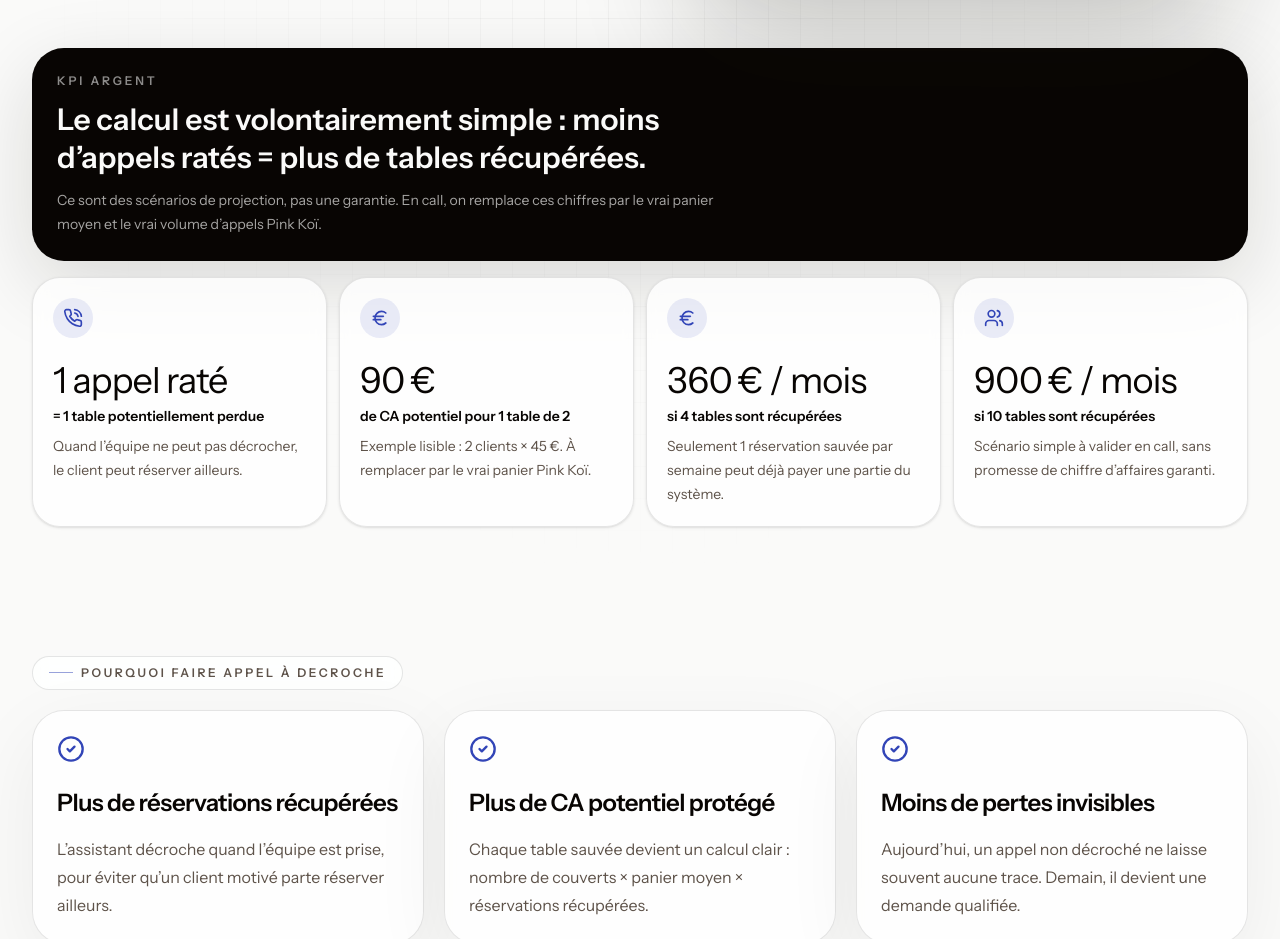
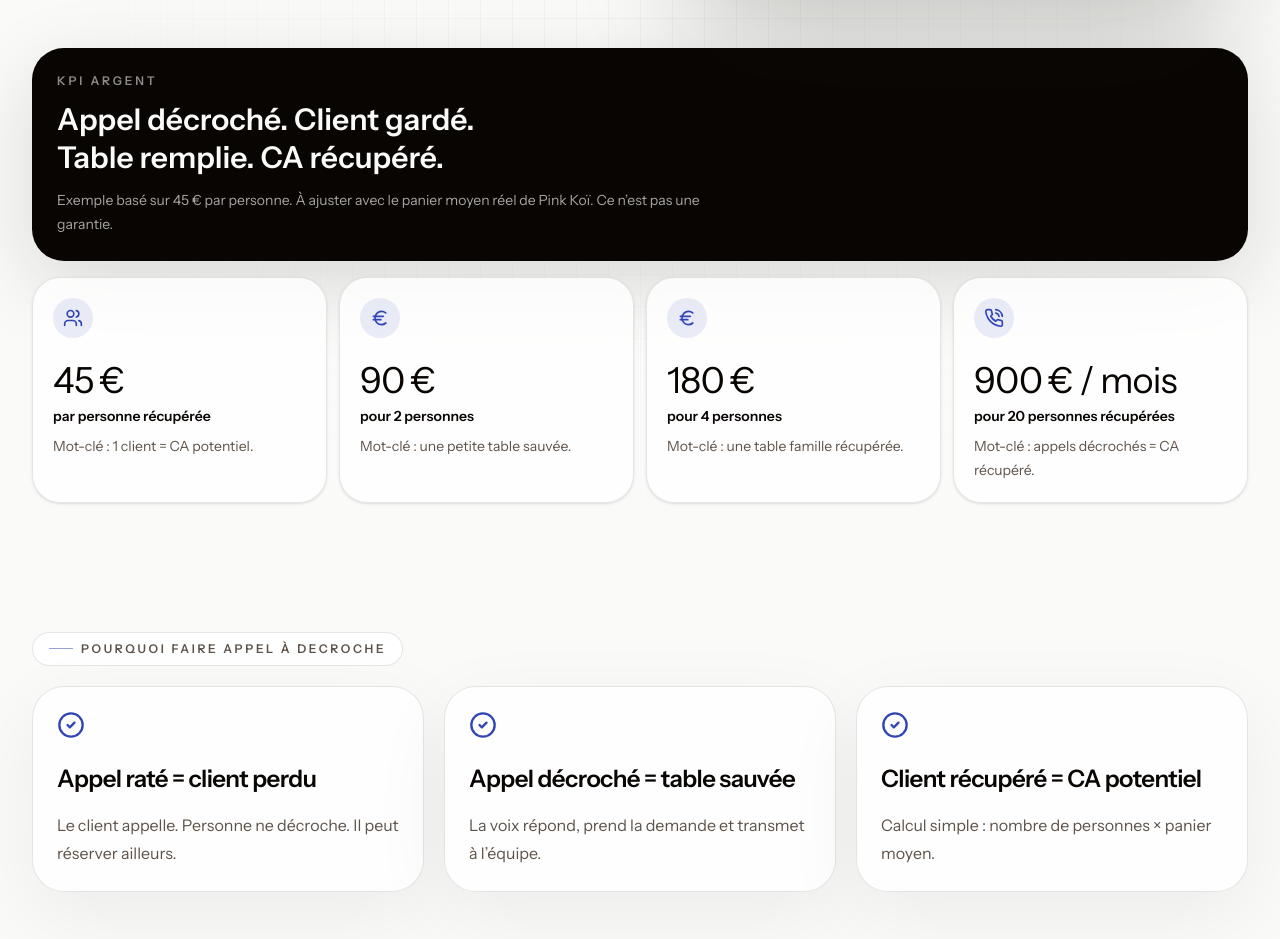
Before and after one commit to suteiku/decroche-agency-landing, a Next.js app: page /audit/assistant-vocal-restaurant in a window 1280 px wide. Shown: the part 787-1726 px from the top of the page. Built offline with nearby package versions, Linux system fonts and the light colour scheme.

Commit message:
feat: sharpen Pink Koi money KPIs

```diff
--- a/app/audit/assistant-vocal-restaurant/page.tsx
+++ b/app/audit/assistant-vocal-restaurant/page.tsx
@@ -28,43 +28,43 @@ export const metadata: Metadata = {
 
 const impactKpis = [
   {
-    value: "1 appel raté",
-    label: "= 1 table potentiellement perdue",
-    note: "Quand l’équipe ne peut pas décrocher, le client peut réserver ailleurs.",
-    icon: PhoneCall,
+    value: "45 €",
+    label: "par personne récupérée",
+    note: "Mot-clé : 1 client = CA potentiel.",
+    icon: Users,
   },
   {
     value: "90 €",
-    label: "de CA potentiel pour 1 table de 2",
-    note: "Exemple lisible : 2 clients × 45 €. À remplacer par le vrai panier Pink Koï.",
+    label: "pour 2 personnes",
+    note: "Mot-clé : une petite table sauvée.",
     icon: Euro,
   },
   {
-    value: "360 € / mois",
-    label: "si 4 tables sont récupérées",
-    note: "Seulement 1 réservation sauvée par semaine peut déjà payer une partie du système.",
+    value: "180 €",
+    label: "pour 4 personnes",
+    note: "Mot-clé : une table famille récupérée.",
     icon: Euro,
   },
   {
     value: "900 € / mois",
-    label: "si 10 tables sont récupérées",
-    note: "Scénario simple à valider en call, sans promesse de chiffre d’affaires garanti.",
-    icon: Users,
+    label: "pour 20 personnes récupérées",
+    note: "Mot-clé : appels décrochés = CA récupéré.",
+    icon: PhoneCall,
   },
 ]
 
 const businessGains = [
   {
-    title: "Plus de réservations récupérées",
-    text: "L’assistant décroche quand l’équipe est prise, pour éviter qu’un client motivé parte réserver ailleurs.",
+    title: "Appel raté = client perdu",
+    text: "Le client appelle. Personne ne décroche. Il peut réserver ailleurs.",
   },
   {
-    title: "Plus de CA potentiel protégé",
-    text: "Chaque table sauvée devient un calcul clair : nombre de couverts × panier moyen × réservations récupérées.",
+    title: "Appel décroché = table sauvée",
+    text: "La voix répond, prend la demande et transmet à l’équipe.",
   },
   {
-    title: "Moins de pertes invisibles",
-    text: "Aujourd’hui, un appel non décroché ne laisse souvent aucune trace. Demain, il devient une demande qualifiée.",
+    title: "Client récupéré = CA potentiel",
+    text: "Calcul simple : nombre de personnes × panier moyen.",
   },
 ]
 
@@ -145,7 +145,7 @@ export default function VoiceRestaurantAuditPage() {
               <span className="font-display text-xl leading-none">Pink Koï</span>
             </div>
             <div className="text-sm leading-6 text-muted-foreground">
-              Une page courte pour se projeter : les tables et le chiffre d’affaires potentiel que Pink Koï peut récupérer au téléphone.
+              Une page courte pour comprendre vite : combien vaut chaque client récupéré au téléphone.
             </div>
           </div>
 
@@ -155,8 +155,8 @@ export default function VoiceRestaurantAuditPage() {
                 Une personne en plus au téléphone, sans recruter.
               </h1>
               <p className="mt-7 max-w-2xl text-lg leading-8 text-muted-foreground sm:text-xl">
-                Votre site donne déjà envie. Le vrai sujet, c’est l’argent perdu quand un appel de réservation n’est pas décroché :
-                l’assistant répond, récupère la demande et laisse l’équipe confirmer.
+                Chaque appel raté peut coûter une table. Chaque personne récupérée représente du chiffre d’affaires potentiel.
+                L’assistant décroche, prend la demande et laisse l’équipe confirmer.
               </p>
               <div className="mt-8 flex flex-col gap-3 sm:flex-row">
                 <Button asChild size="lg" className="group">
@@ -207,10 +207,10 @@ export default function VoiceRestaurantAuditPage() {
           <div className="mt-12 rounded-[2rem] border border-foreground/10 bg-foreground p-6 text-background shadow-[0_24px_80px_rgba(19,19,14,0.14)]">
             <div className="text-xs font-semibold uppercase tracking-[0.24em] text-background/55">KPI argent</div>
             <p className="mt-3 max-w-3xl text-2xl font-semibold leading-tight text-balance sm:text-3xl">
-              Le calcul est volontairement simple : moins d’appels ratés = plus de tables récupérées.
+              Appel décroché. Client gardé. Table remplie. CA récupéré.
             </p>
             <p className="mt-3 max-w-2xl text-sm leading-6 text-background/65">
-              Ce sont des scénarios de projection, pas une garantie. En call, on remplace ces chiffres par le vrai panier moyen et le vrai volume d’appels Pink Koï.
+              Exemple basé sur 45 € par personne. À ajuster avec le panier moyen réel de Pink Koï. Ce n’est pas une garantie.
             </p>
           </div>
 
```
